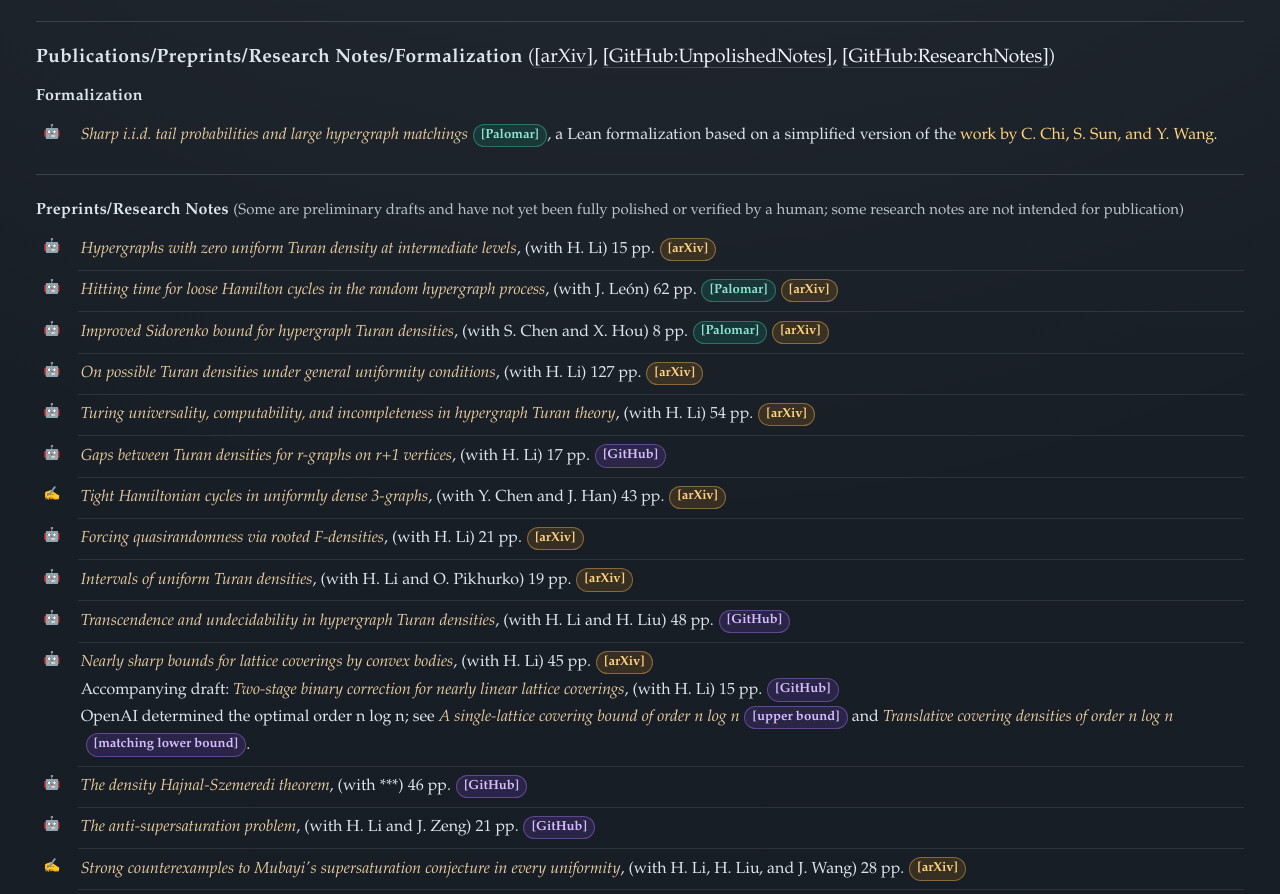
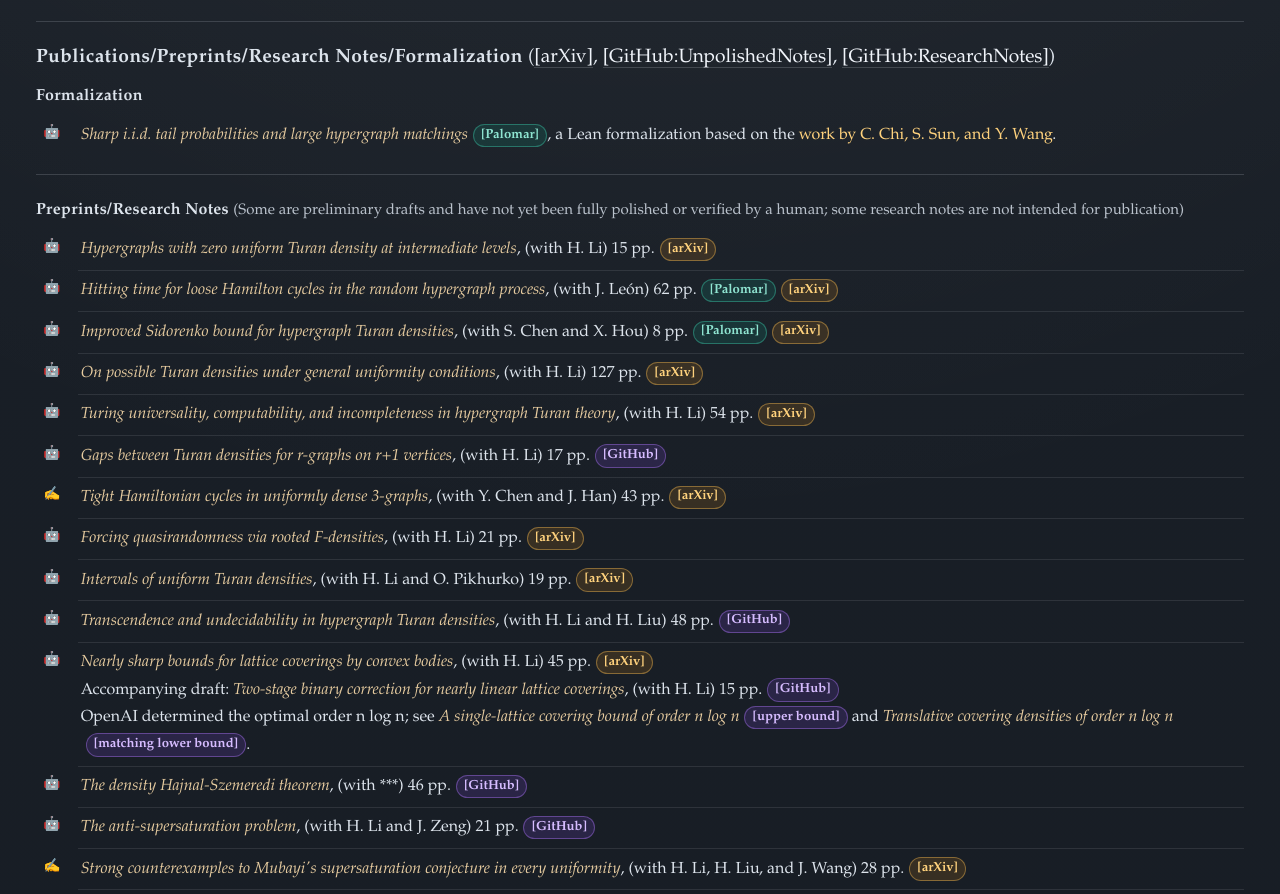
Before and after one commit to xliu2022/xliu2022.github.io, a plain HTML site: page index.html in a window 1280 px wide. Shown: the part 961-1855 px from the top of the page. Drawn offline with Linux system fonts and the light colour scheme.

Commit message:
Shorten formalization description

```diff
--- a/index.html
+++ b/index.html
@@ -412,7 +412,7 @@
           <h3>Formalization</h3>
         </div>
       <ul class="pub-list">
-        <li class="ai-assisted"><em>Sharp i.i.d. tail probabilities and large hypergraph matchings</em><a class="palomar-link" href="https://palomar-registry.org/entry?id=PALOMAR-2026-11-21-000003&amp;version=1" target="_blank" rel="noopener noreferrer">[Palomar]</a>, a Lean formalization based on a simplified version of the <a class="source-text-link" href="https://arxiv.org/abs/2610.16203" target="_blank" rel="noopener noreferrer">work by C. Chi, S. Sun, and Y. Wang</a>.</li>
+        <li class="ai-assisted"><em>Sharp i.i.d. tail probabilities and large hypergraph matchings</em><a class="palomar-link" href="https://palomar-registry.org/entry?id=PALOMAR-2026-11-21-000003&amp;version=1" target="_blank" rel="noopener noreferrer">[Palomar]</a>, a Lean formalization based on the <a class="source-text-link" href="https://arxiv.org/abs/2610.16203" target="_blank" rel="noopener noreferrer">work by C. Chi, S. Sun, and Y. Wang</a>.</li>
       </ul>
       </div>
 
```
